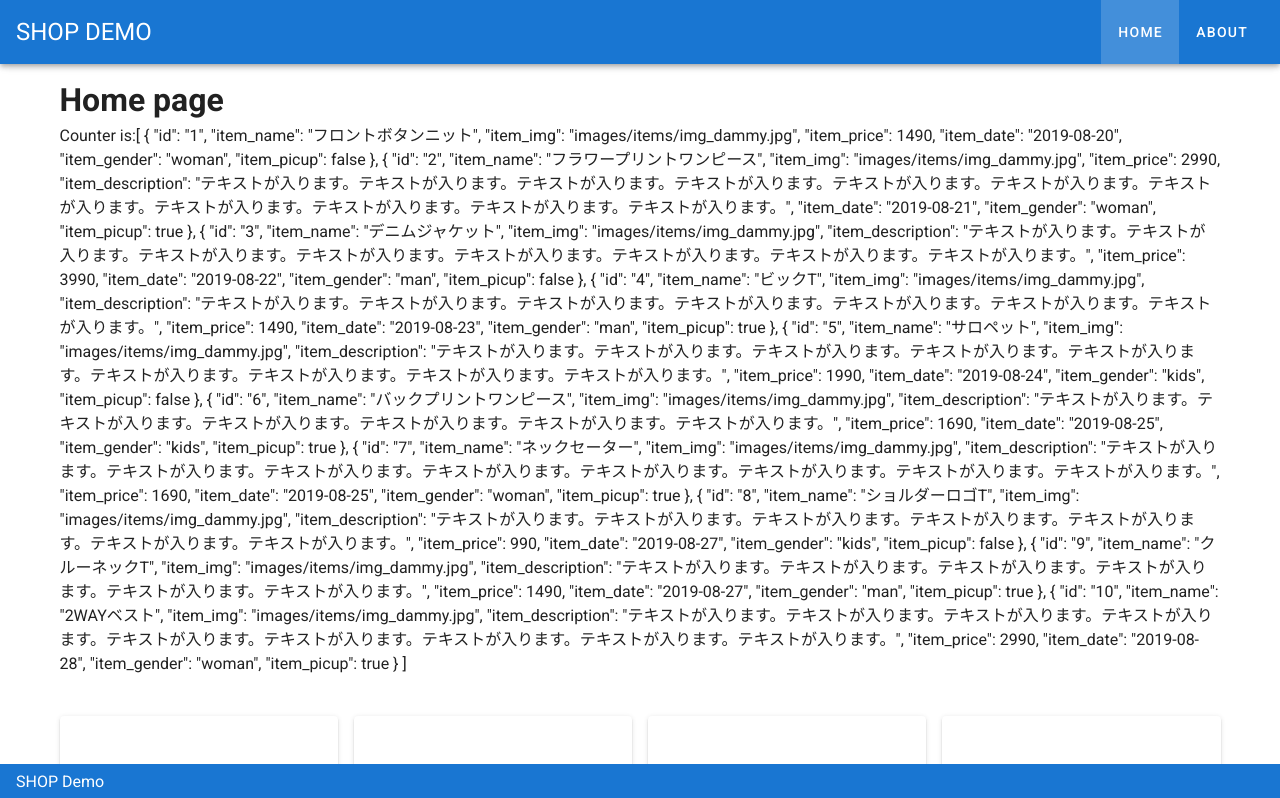
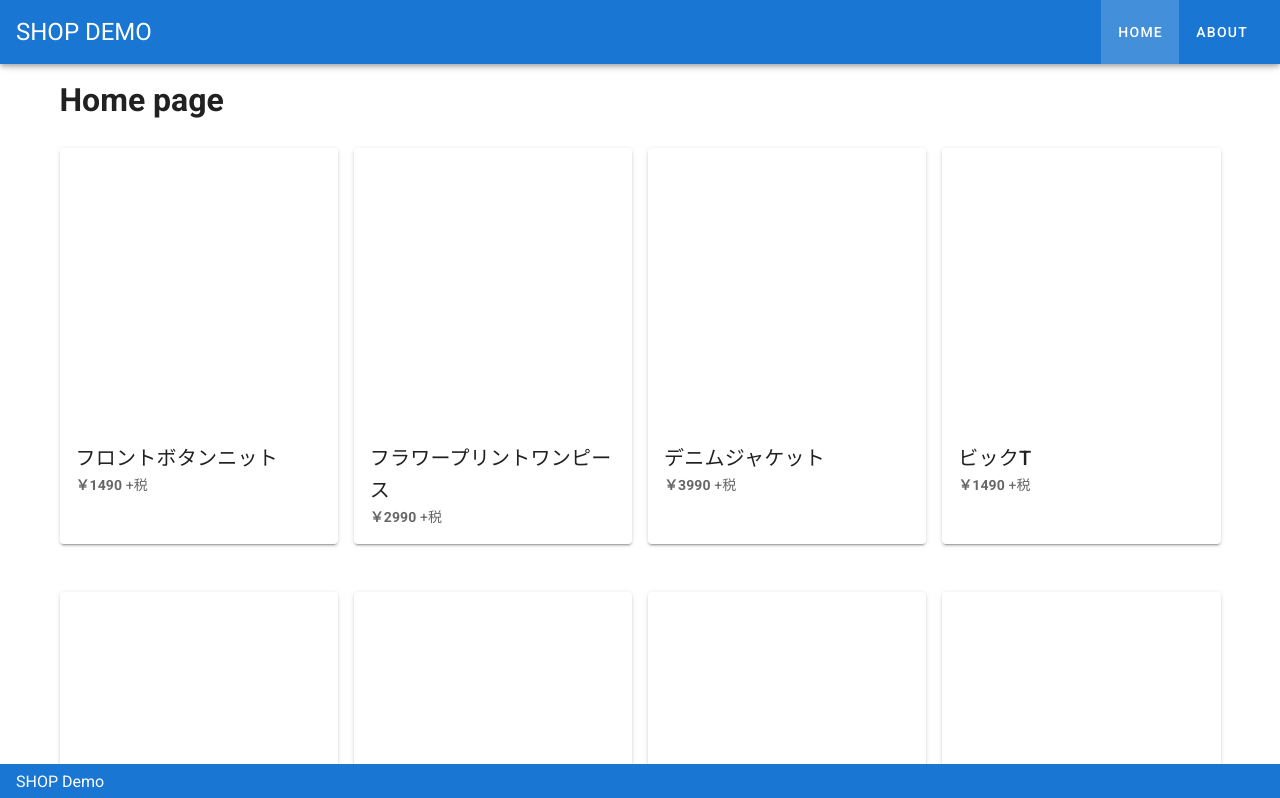
Before and after one commit to misato10/vuex-test02, a Vue app: page / in a window 1280 px wide. Shown: the top 798 px of the page. Built offline with nearby package versions, Linux system fonts and the light colour scheme.

Commit message:
[modify]更新

```diff
--- a/src/views/Home.vue
+++ b/src/views/Home.vue
@@ -2,7 +2,7 @@
   <v-container grid-list-lg>
 
       <h1>Home page</h1>
-      <p>Counter is:{{ allItems }} </p>
+      <!--<p>Counter is:{{ allItems }} </p>-->
       <v-layout row wrap>
       <v-flex v-for="item in allItems" :key="item.id" d-flex xs6 md3 class="my-4">
         <v-card :to="'/item/' + item.id">
```
